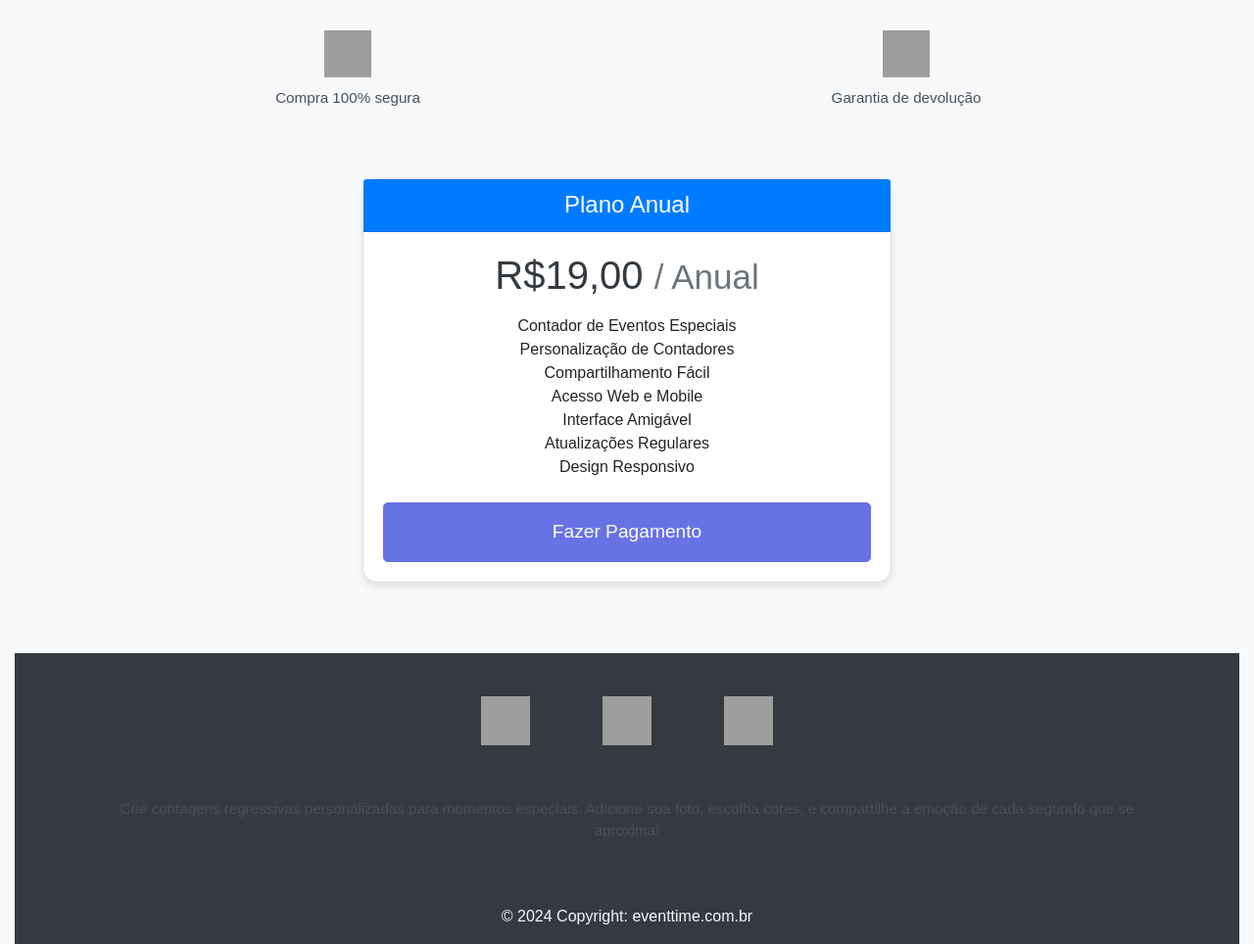
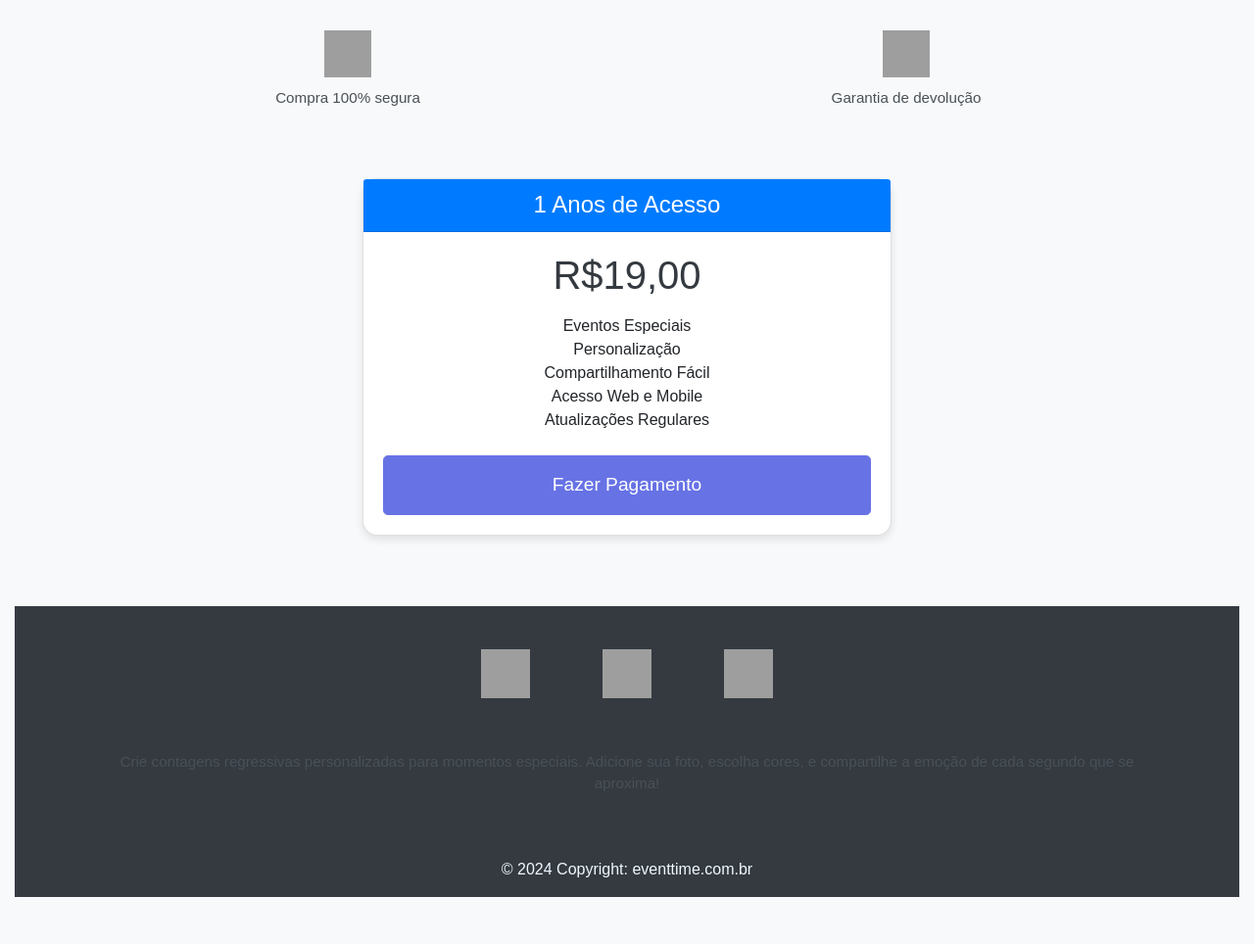
Before and after one commit to santosgv/countdown_web, a Django app: page /checkout/ in a window 1280 px wide. Shown: the part 274-1238 px from the top of the page at 98% size. After the commit the page ends 1190 px from the top, so only its background shows below. Run offline with Django 5.2, Linux system fonts and the light colour scheme; parts of the project's set-up code (start-up, migrations or seed data) failed here and were passed over; some libraries are stand-ins or nearby versions; grey boxes are pictures that could not be loaded.

Commit message:
nova tabela de preco

```diff
--- a/Core/templates/checkout.html
+++ b/Core/templates/checkout.html
@@ -28,20 +28,18 @@
                 <div class="col-md-6">
                     <div class="card mb-4 box-shadow pricing-card">
                         <div class="card-header bg-primary text-white">
-                            <h4 class="my-0 font-weight-normal text-center">Plano Anual</h4>
+                            <h4 class="my-0 font-weight-normal text-center">1 Anos de Acesso</h4>
                         </div>
                         <div class="card-body">
                             <form action="{% url 'create-checkout-session' 1 %}" method="POST">
                                 {% csrf_token %}
-                                <h1 class="card-title pricing-card-title text-center">R$19,00 <small class="text-muted">/ Anual</small></h1>
+                                <h1 class="card-title pricing-card-title text-center">R$19,00 <small class="text-muted"></small></h1>
                                 <ul class="list-unstyled mt-3 mb-4 text-center">
-                                    <li>Contador de Eventos Especiais</li>
-                                    <li>Personalização de Contadores</li>
+                                    <li>Eventos Especiais</li>
+                                    <li>Personalização</li>
                                     <li>Compartilhamento Fácil</li>
                                     <li>Acesso Web e Mobile</li>
-                                    <li>Interface Amigável</li>
                                     <li>Atualizações Regulares</li>
-                                    <li>Design Responsivo</li>
                                 </ul>
                                 <button type="submit" class="btn btn-primary btn-lg btn-block">Fazer Pagamento</button>
                             </form>
```
